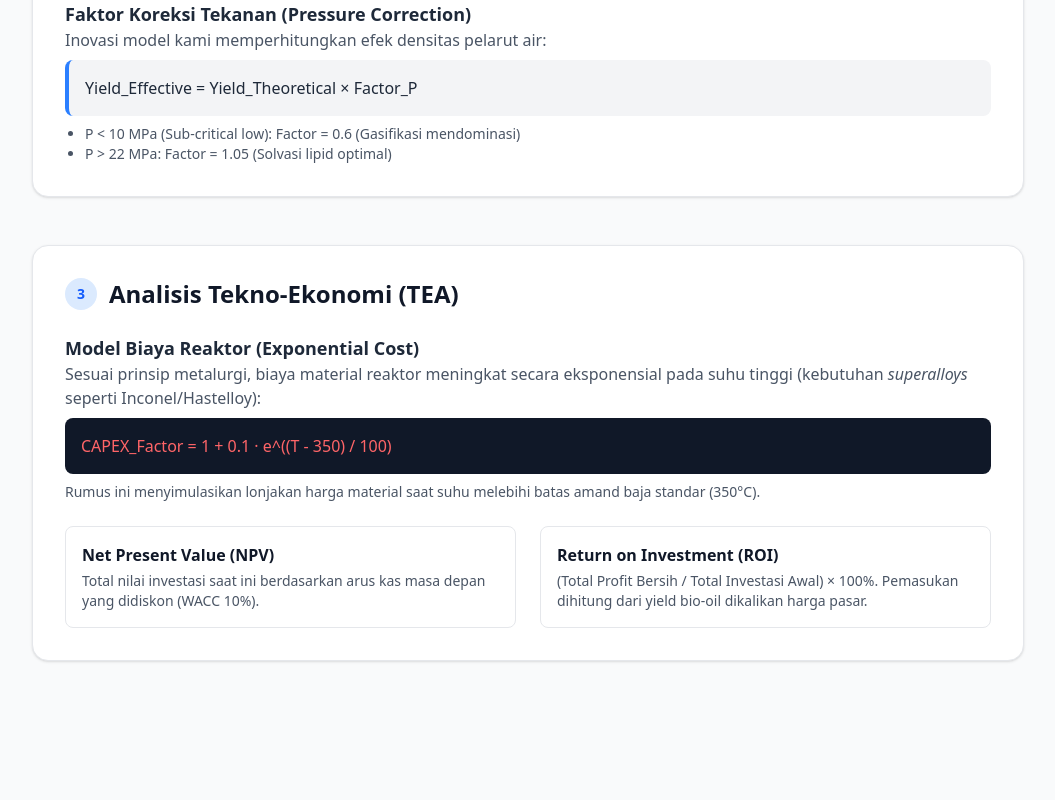
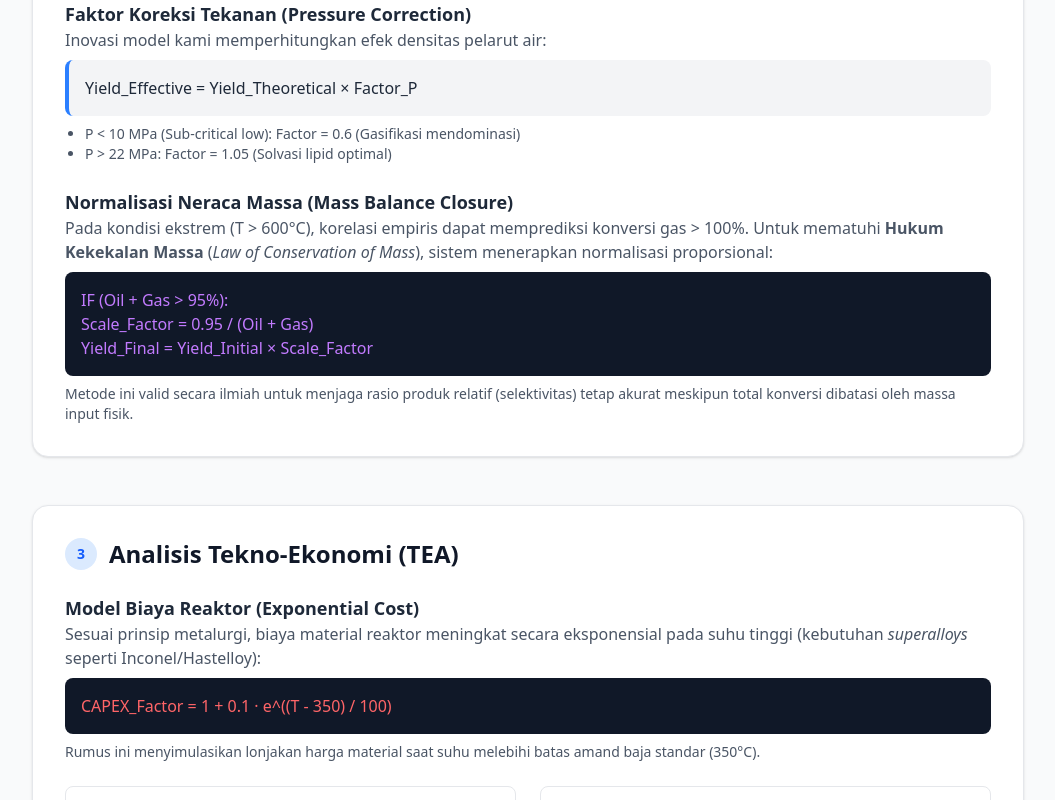
Before and after one commit to dzakyzahy/htl-system-digital-twin-think3rs, a Next.js app: page /documentation in a window 1280 px wide. Shown: the part 1168-1968 px from the top of the page, without its empty margins (112-1167 px from the left). Before the commit the page ends 1877 px from the top, so only its background shows below. Built offline with nearby package versions, Linux system fonts and the light colour scheme.

Commit message:
Fix: Prevent NaN at high temps by scaling kinetic ratios

```diff
--- a/src/app/documentation/page.tsx
+++ b/src/app/documentation/page.tsx
@@ -91,6 +91,22 @@ export default function Documentation() {
                                     <li>P &gt; 22 MPa: Factor = 1.05 (Solvasi lipid optimal)</li>
                                 </ul>
                             </div>
+
+                            <div>
+                                <h3 className="text-lg font-semibold text-gray-800">Normalisasi Neraca Massa (Mass Balance Closure)</h3>
+                                <p className="text-gray-600 mb-2">
+                                    Pada kondisi ekstrem (T &gt; 600°C), korelasi empiris dapat memprediksi konversi gas &gt; 100%.
+                                    Untuk mematuhi <strong>Hukum Kekekalan Massa</strong> (<em>Law of Conservation of Mass</em>), sistem menerapkan normalisasi proporsional:
+                                </p>
+                                <div className="rounded-lg bg-gray-900 p-4 font-mono text-purple-400">
+                                    IF (Oil + Gas &gt; 95%):<br />
+                                    Scale_Factor = 0.95 / (Oil + Gas)<br />
+                                    Yield_Final = Yield_Initial × Scale_Factor
+                                </div>
+                                <p className="mt-2 text-sm text-gray-600">
+                                    Metode ini valid secara ilmiah untuk menjaga rasio produk relatif (selektivitas) tetap akurat meskipun total konversi dibatasi oleh massa input fisik.
+                                </p>
+                            </div>
                         </div>
                     </section>
 
--- a/src/lib/simulation/kineticModel.ts
+++ b/src/lib/simulation/kineticModel.ts
@@ -110,15 +110,24 @@ export const runSimulation = (
     if (temperatureC > 500) targetGasRatio *= 4.0; // Gasifiction
 
     // Char is the remainder, heavily influenced by lignin (in ash/carb fraction) and low temp
+    // Char is the remainder, heavily influenced by lignin (in ash/carb fraction) and low temp
+
+    // Safety: Ensure we don't exceed 100% and create negative ratios
+    const totalReactiveEstimate = targetOilRatio + targetGasRatio;
+
+    if (totalReactiveEstimate > 0.95) {
+        // If gas + oil calculation exceeds 95% (leaving no room for char), scale them down proportionally
+        const scaleFactor = 0.95 / totalReactiveEstimate;
+        targetOilRatio *= scaleFactor;
+        targetGasRatio *= scaleFactor;
+    }
+
     let targetCharRatio = 1.0 - targetOilRatio - targetGasRatio;
 
-    // Safety normalization
-    if (targetCharRatio < 0) {
-        const excess = -targetCharRatio;
-        targetGasRatio -= excess / 2;
-        targetOilRatio -= excess / 2;
-        targetCharRatio = 0.05;
-    }
+    // Double check to prevent -0.000... precision errors
+    targetOilRatio = Math.max(0, targetOilRatio);
+    targetGasRatio = Math.max(0, targetGasRatio);
+    targetCharRatio = Math.max(0, targetCharRatio);
 
     // Assign k values
     const k1 = kGlobal * targetOilRatio;
```
